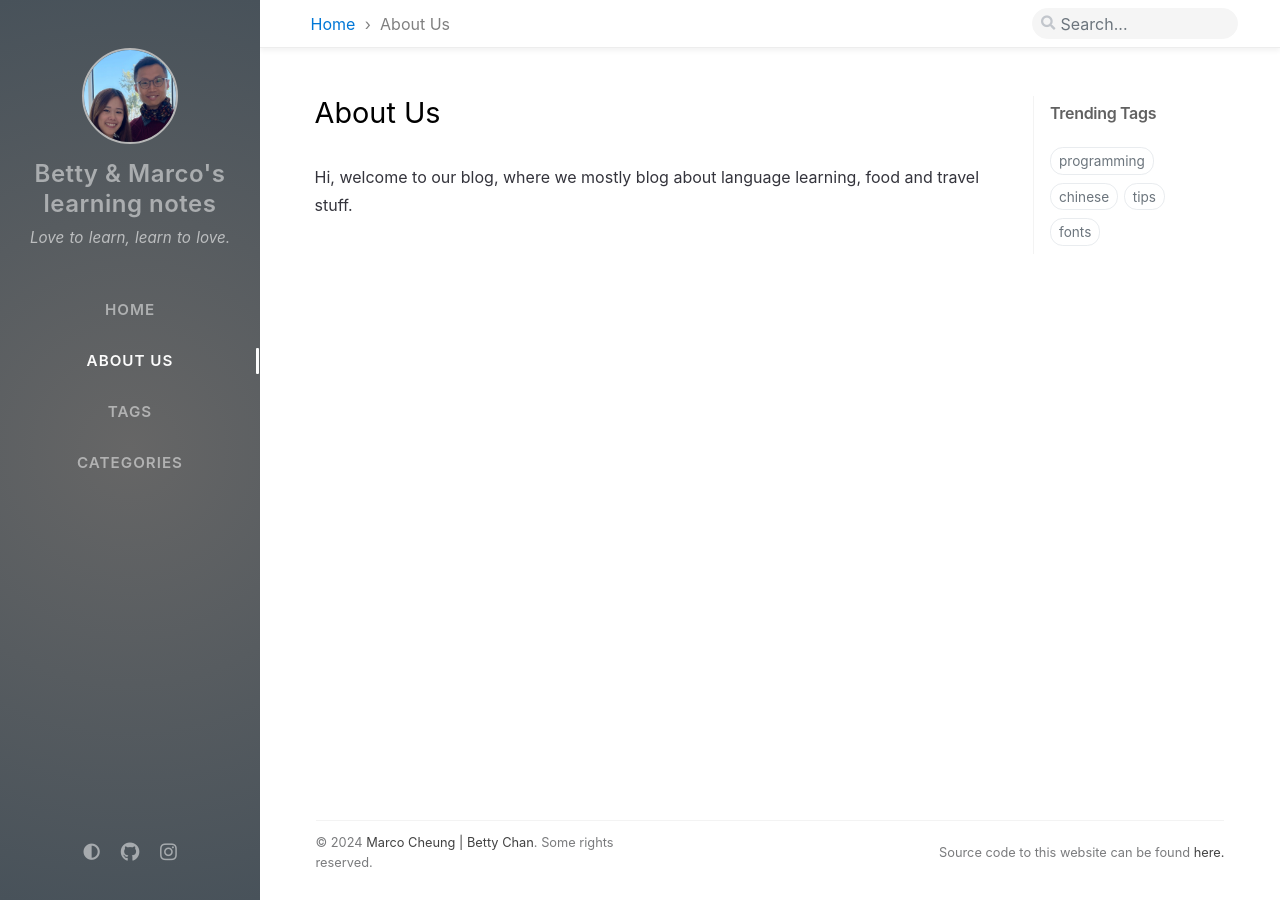
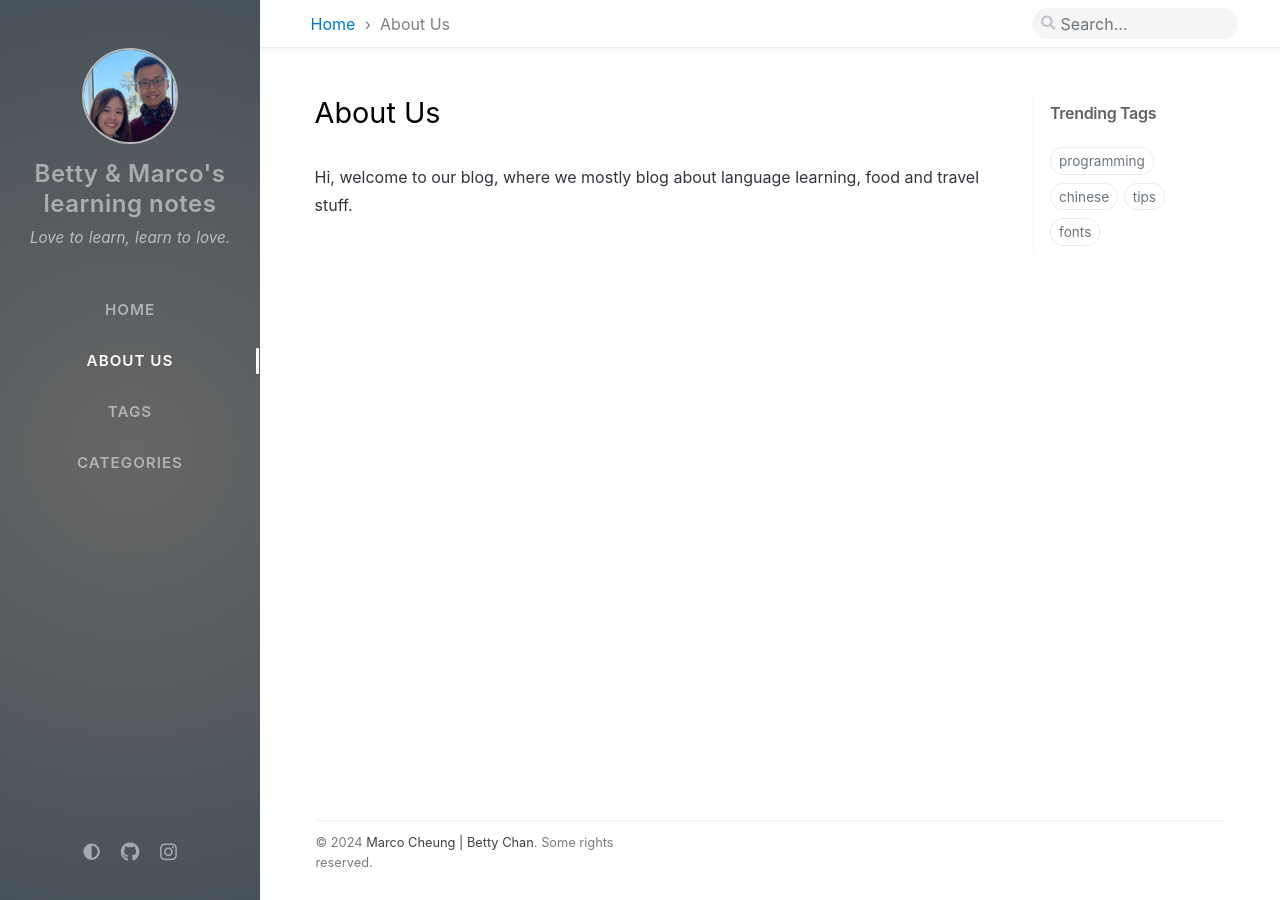
Before and after one commit to marco-cheung/marco-cheung.github.io, a Jekyll site: the page built from _tabs/about.md, in a window 1280 px wide. Built offline with Jekyll 4.4.1, drawn with Linux system fonts in a browser that asks for light colours; nearby versions of some CDN libraries; comment, search, counter and statistics services are not loaded.

Commit message:
Remove unnecessary code from footer.html

```diff
--- a/_includes/footer.html
+++ b/_includes/footer.html
@@ -15,17 +15,5 @@
       </p>
     </div>
 
-    <div class="footer-right">
-      <p class="mb-0">
-        <!-- Powered by -->
-        <!-- <a href="https://jekyllrb.com" target="_blank" rel="noopener">Jekyll</a> -->
-        <!-- with -->
-        <!-- <a href="https://github.com/cotes2020/jekyll-theme-chirpy" -->
-        <!--   target="_blank" rel="noopener">Chirpy</a> -->
-        <!-- theme. -->
-        Source code to this website can be found <a href="https://github.com/ianyepan/ianyepan.github.io">here.</a>
-      </p>
-    </div>
-
   </div> <!-- div.d-flex -->
 </footer>
```
